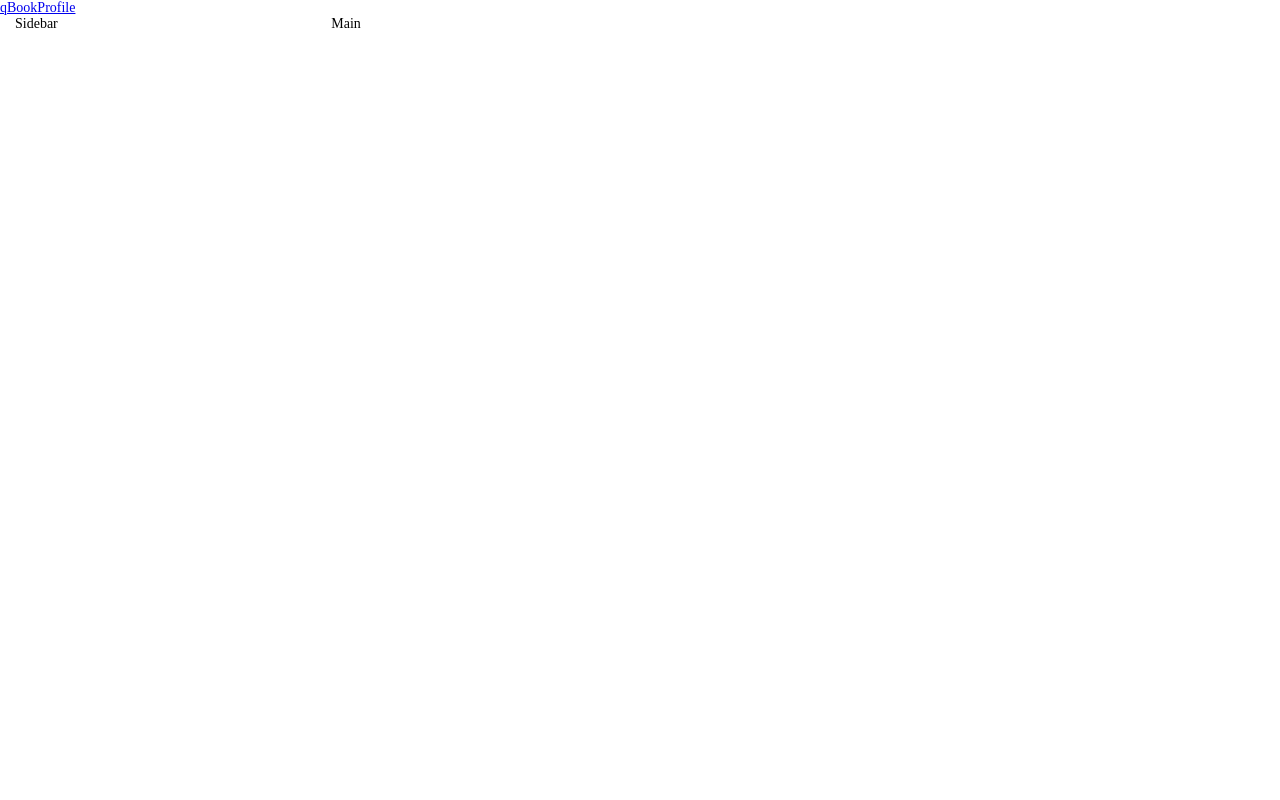
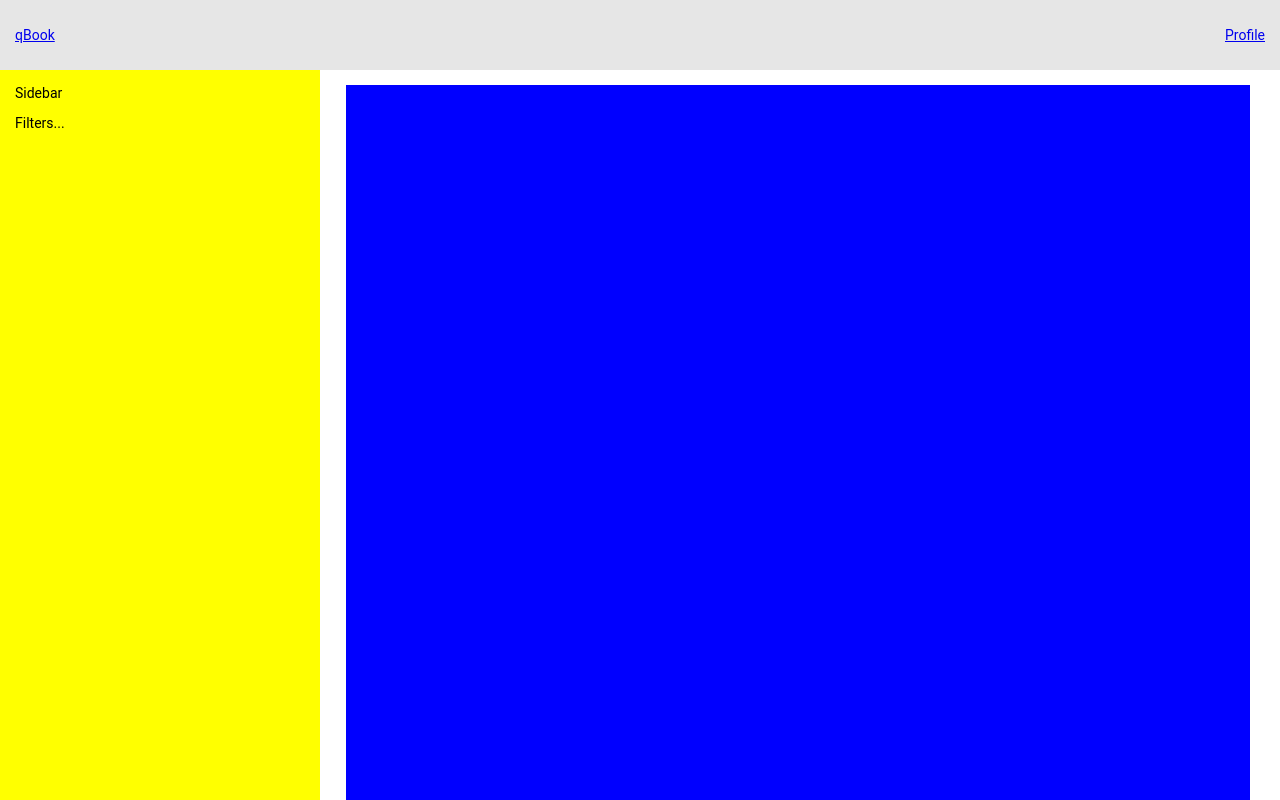
Before and after one commit to it4joy/qbuk, a plain HTML site: page index.html in a window 1280 px wide. Shown: the top 800 px of the page. Drawn offline with Linux system fonts and the light colour scheme.

Commit message:
Upgrade layout with focus on fixed parts

```diff
--- a/css/common.css
+++ b/css/common.css
@@ -1,6 +1,7 @@
 :root {
   --bs-gutter-x: 1.5rem;
   --bs-gutter-y: 0;
+  --sf-header-h: 70px;
 }
 
 *,
@@ -10,6 +11,7 @@
 }
 
 html {
+  font-family: Roboto, Tahoma, sans-serif;
   font-size: 10px;
 }
 
@@ -28,14 +30,28 @@ ul {
 }
 
 header {
-  margin-right: calc( var(--bs-gutter-x) * -1 );
-  margin-left: calc( var(--bs-gutter-x) * -1 );
+  position: fixed;
+  top: 0;
+  right: 0;
+  left: 0;
+  padding-right: var(--bs-gutter-x);
+  padding-left: var(--bs-gutter-x);
+  width: 100%;
+  height: var(--sf-header-h);
+  background: #e6e6e6;
 }
 
 /* nav */
+.navbar,
+.navbar-nav {
+  height: inherit;
+}
+
 .navbar-nav {
   position: relative;
   display: flex;
+  justify-content: space-between;
+  align-items: center;
   margin: 0;
   list-style: none;
 }
@@ -43,3 +59,27 @@ header {
 .nav-item {
 
 }
+
+.main-wrapper {
+  padding-top: var(--sf-header-h);
+  height: 100%;
+}
+
+.sidebar,
+.content {
+  padding: 1.5rem;
+  height: 100%;
+}
+
+.sidebar {
+  position: fixed;
+  margin-left: calc( var(--bs-gutter-x) * -1 );
+  width: inherit;
+  background-color: yellow;
+}
+
+/* test */
+.test-entry {
+  height: 5000px;
+  background: blue;
+}
--- a/css/grid.css
+++ b/css/grid.css
@@ -3,15 +3,13 @@ Partly based on Bootstrap 5
 */
 .container {
   margin: 0 auto;
-  padding-right: 1.5rem;
-  padding-left: 1.5rem;
+  padding-right: var(--bs-gutter-x, 0.75rem);
+  padding-left: var(--bs-gutter-x, 0.75rem);
   width: 100%;
   height: 100%;
 }
 
 .row {
-/*   --bs-gutter-x: 1.5rem;
-  --bs-gutter-y: 0; */
   display: flex;
   flex-wrap: wrap;
   margin-top: calc(var(--bs-gutter-y) * -1);
@@ -95,3 +93,13 @@ Partly based on Bootstrap 5
   flex: 0 0 auto;
   width: 100%;
 }
+
+.g-0,
+.gx-0 {
+  --bs-gutter-x: 0;
+}
+
+.g-0,
+.gy-0 {
+  --bs-gutter-y: 0;
+}
--- a/index.html
+++ b/index.html
@@ -23,9 +23,22 @@
         </ul>
       </nav>
     </header>
-    <div class="row">
-      <aside class="col-3 sidebar">Sidebar</aside>
-      <main class="col-9 page-content">Main</main>
+    <div class="row main-wrapper">
+      <aside class="col-3 sidebar-wrapper">
+        <div class="sidebar">
+          Sidebar
+          <p>Filters...</p>
+        </div>
+      </aside>
+      <main class="col-9 content-wrapper">
+        <div class="content">
+          <div class="row">
+            <div class="col-12">
+              <div class="test-entry"></div>
+            </div>
+          </div>
+        </div>
+      </main>
     </div>
   </div>
   <script src="js/app.js"></script>
```
